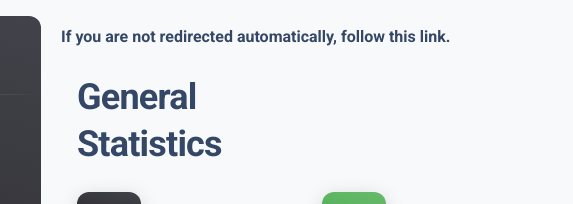
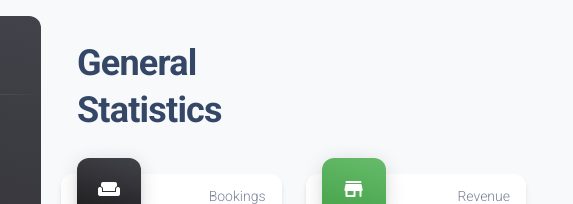
Before and after one commit to NeeasTooID/Dash-LinucxApi, a plain HTML site: page index.html in a window 1280 px wide. Shown: the top 204 px of the page, 225-798 px from the left. Drawn offline with Linux system fonts and the light colour scheme.

Commit message:
update index.html

```diff
--- a/index.html
+++ b/index.html
@@ -68,8 +68,6 @@
     <!-- Main Content -->
     <main class="main-content border-radius-lg">
       <div class="container-fluid py-4">
-        <!-- Redirect Message -->
-        <h6>If you are not redirected automatically, follow <a href="https://demos.creative-tim.com/material-dashboard/pages/dashboard">this link</a>.</h6>
         <!-- Cards -->
         <div class="row">
           <div class="col-lg-7 position-relative z-index-2">
```
